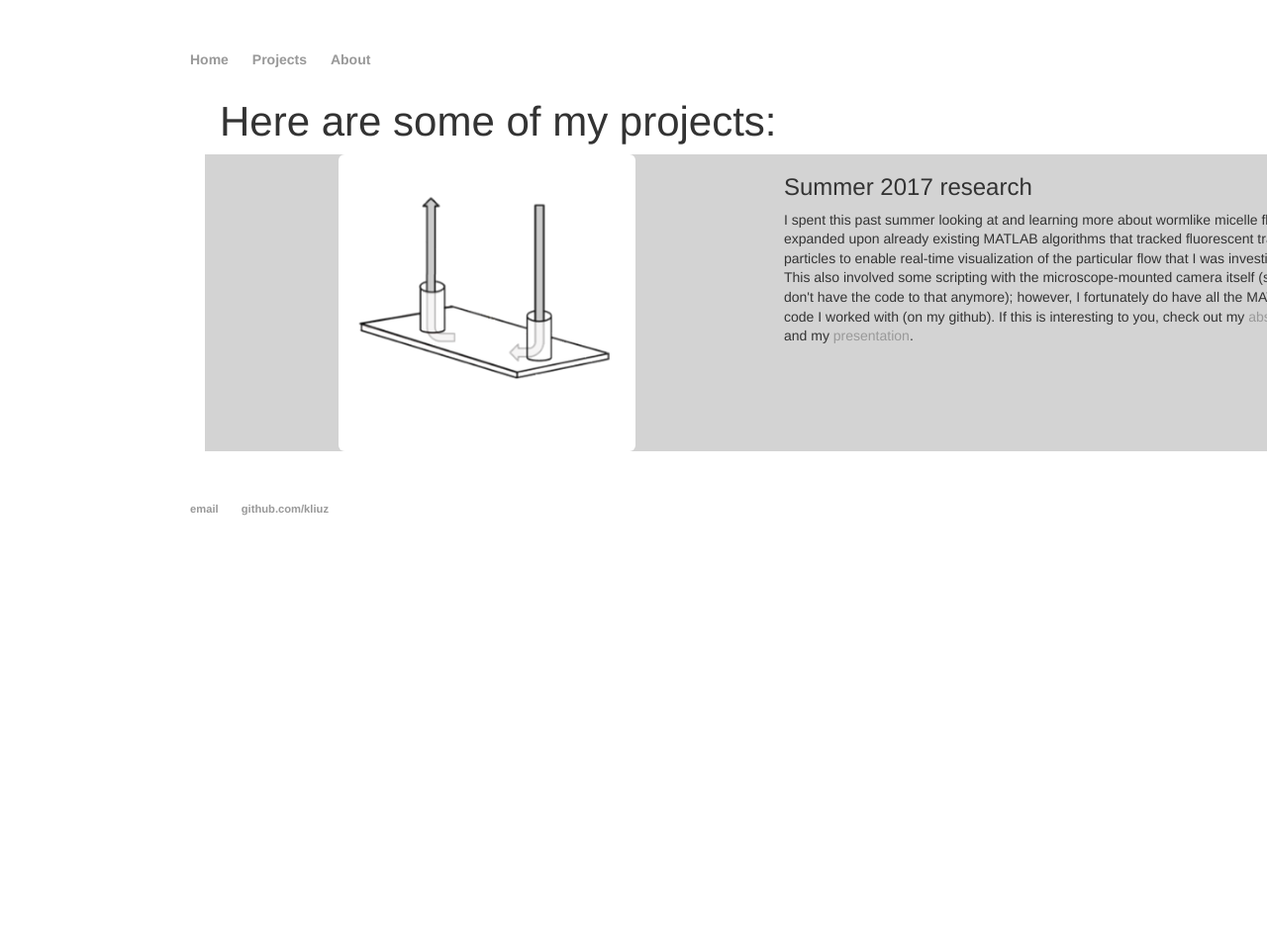
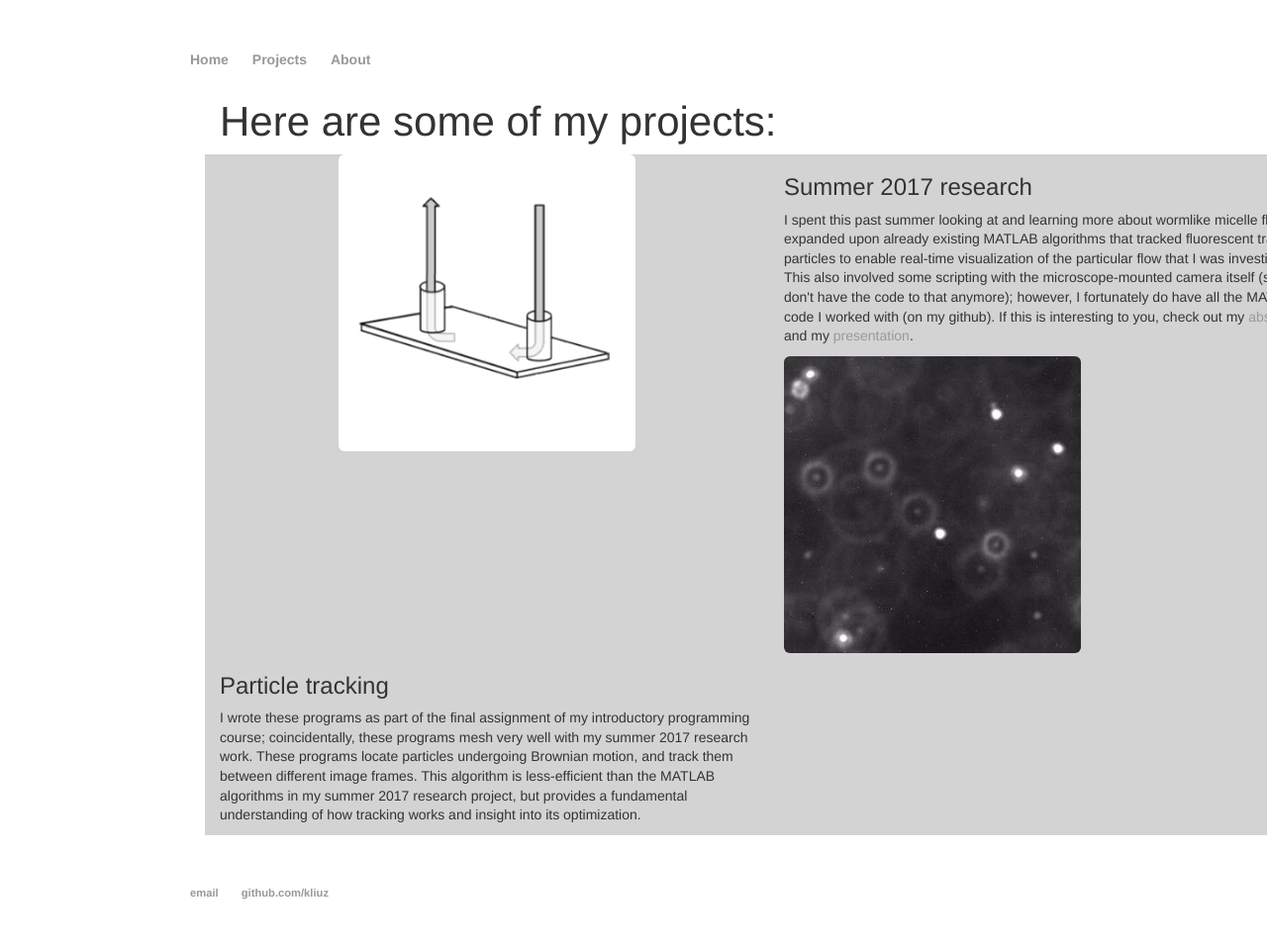
Before and after one commit to kliuz/kliuz.github.io, a Jekyll site: the page built from projects/index.html, in a window 1280 px wide. Shown: the whole page at 99% size. Built offline with Jekyll 4.4.1, drawn with Linux system fonts in a browser that asks for light colours; nearby versions of some CDN libraries; library files that are not in the unit come from our copies; before the commit the page ends 900 px from its top, so only the background shows below that.

Commit message:
added another project

```diff
--- a/projects/index.html
+++ b/projects/index.html
@@ -13,5 +13,13 @@ title: My projects
 			<p>I spent this past summer looking at and learning more about wormlike micelle flow. I expanded upon already existing MATLAB algorithms that tracked fluorescent tracer particles to enable real-time visualization of the particular flow that I was investigating. This also involved some scripting with the microscope-mounted camera itself (sadly I don't have the code to that anymore); however, I fortunately do have all the MATLAB code I worked with (on my github). If this is interesting to you, check out my <a href="abstract.pdf" target="_blank">abstract</a> and my <a href="Kevin Liu_SURF.pdf" target="_blank">presentation</a>.
 			</p>
 		</div>
+		<div class="col-xs-6 test-center">
+			<img src="particles.jpg" class="img-rounded" alg="Image of particles undergoing Brownian motion" width="300px" height="300px">
+		</div>
+		<div class="col-xs-6">
+			<h3>Particle tracking</h3>
+			<p>I wrote these programs as part of the final assignment of my introductory programming course; coincidentally, these programs mesh very well with my summer 2017 research work. These programs locate particles undergoing Brownian motion, and track them between different image frames. This algorithm is less-efficient than the MATLAB algorithms in my summer 2017 research project, but provides a fundamental understanding of how tracking works and insight into its optimization.
+			</p>
+		</div>
 	</div>
 </div>
```
Also changed, not shown: projects/particles.jpg (added).
